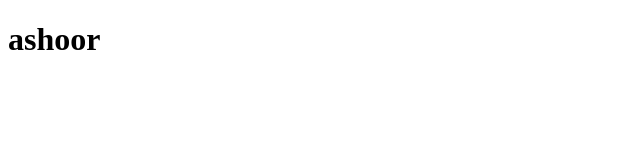
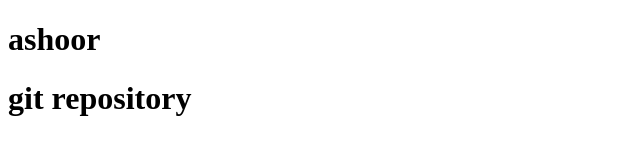
Before and after one commit to nicekid1/git-project3, a plain HTML site: page index.html in a window 1280 px wide. Shown: the whole page, without its empty margins (0-640 px from the left). Drawn offline with Linux system fonts and the light colour scheme.

Commit message:
Update index.html

```diff
--- a/index.html
+++ b/index.html
@@ -7,6 +7,7 @@
 </head>
 <body>
     <h1>ashoor</h1>
+    <h1>git repository</h1>
 
 </body>
 </html>
```
